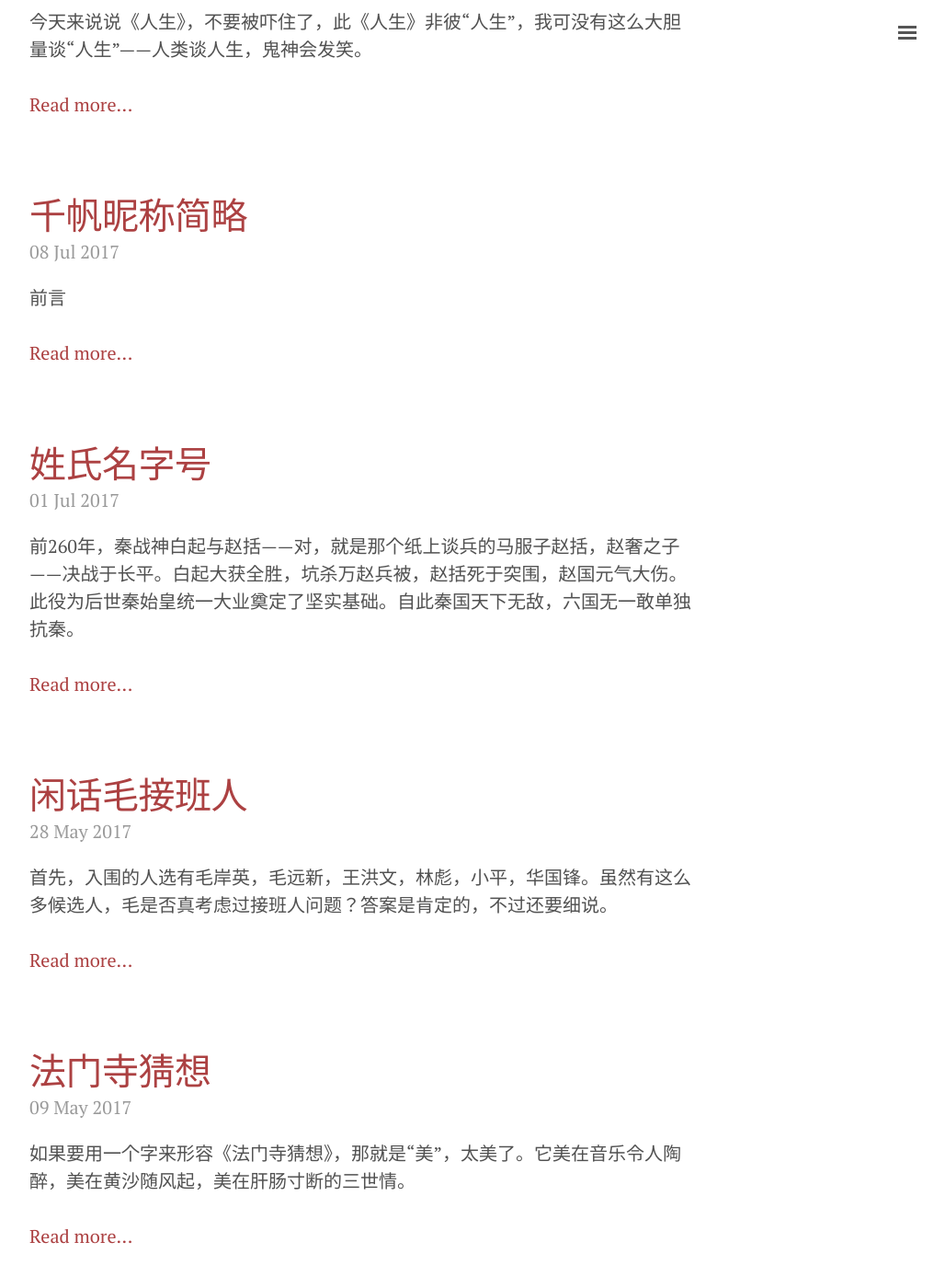
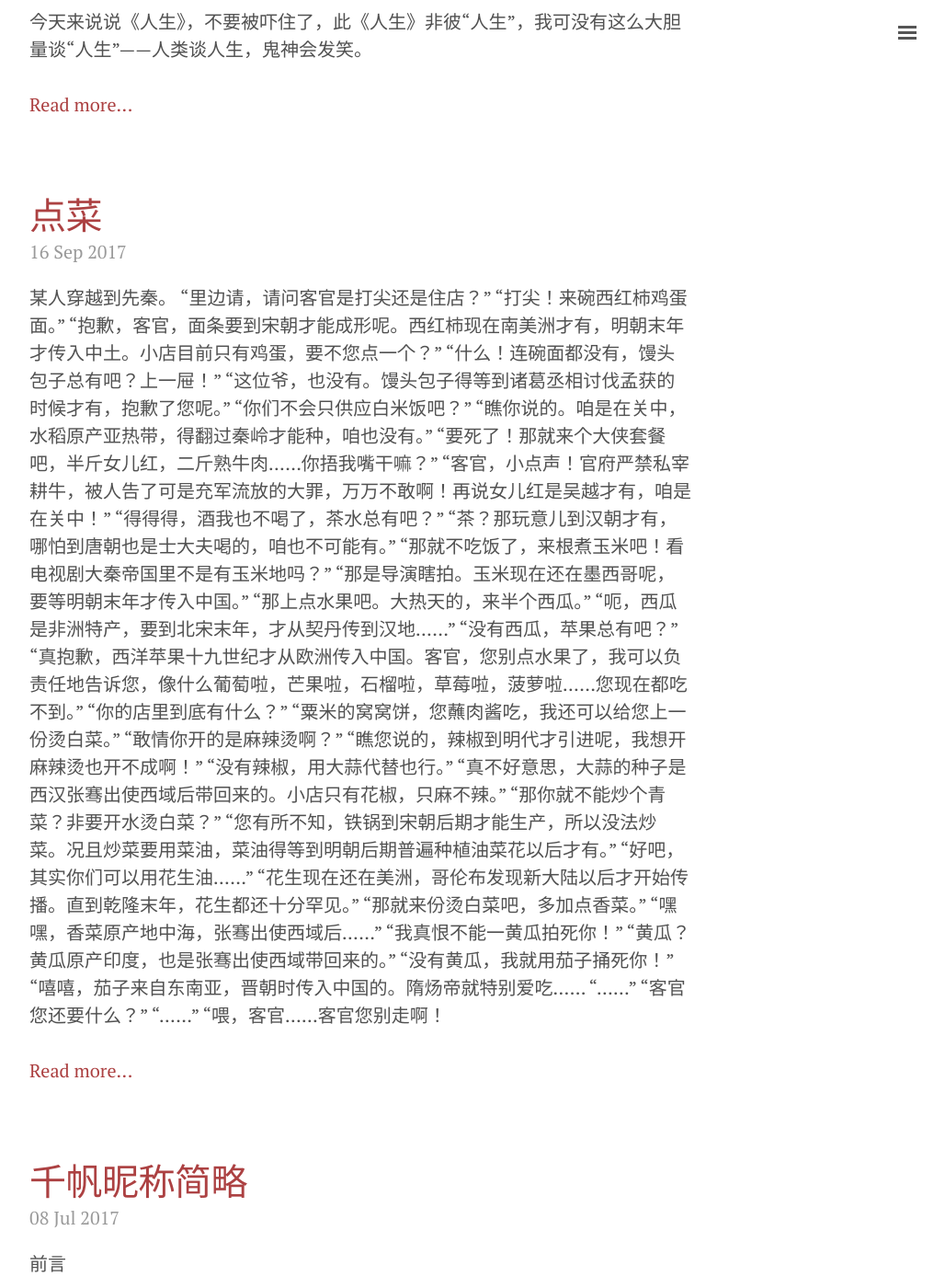
Before and after one commit to outsinre/zh-blog, a Jekyll site: the page built from index.html, in a window 1280 px wide and 1400 px high, scrolled down 223 px. Shown: the whole window at 92% size, without its empty margins (248-1276 px from the left). Built offline with Jekyll 4.4.1, drawn with Linux system fonts in a browser that asks for light colours; the list of posts is cut into pages by our own code.

Commit message:
ancient diet

```diff
--- /dev/null
+++ b/_posts/2017-09-16-diet.md
@@ -0,0 +1,45 @@
+---
+layout: post
+title: 点菜
+---
+
+某人穿越到先秦。
+“里边请，请问客官是打尖还是住店？”
+“打尖！来碗西红柿鸡蛋面。”
+“抱歉，客官，面条要到宋朝才能成形呢。西红柿现在南美洲才有，明朝末年才传入中土。小店目前只有鸡蛋，要不您点一个？”
+“什么！连碗面都没有，馒头包子总有吧？上一屉！”
+“这位爷，也没有。馒头包子得等到诸葛丞相讨伐孟获的时候才有，抱歉了您呢。”
+“你们不会只供应白米饭吧？”
+“瞧你说的。咱是在关中，水稻原产亚热带，得翻过秦岭才能种，咱也没有。”
+“要死了！那就来个大侠套餐吧，半斤女儿红，二斤熟牛肉……你捂我嘴干嘛？”
+“客官，小点声！官府严禁私宰耕牛，被人告了可是充军流放的大罪，万万不敢啊！再说女儿红是吴越才有，咱是在关中！”
+“得得得，酒我也不喝了，茶水总有吧？”
+“茶？那玩意儿到汉朝才有，哪怕到唐朝也是士大夫喝的，咱也不可能有。”
+“那就不吃饭了，来根煮玉米吧！看电视剧大秦帝国里不是有玉米地吗？”
+“那是导演瞎拍。玉米现在还在墨西哥呢，要等明朝末年才传入中国。”
+“那上点水果吧。大热天的，来半个西瓜。”
+“呃，西瓜是非洲特产，要到北宋末年，才从契丹传到汉地……”
+“没有西瓜，苹果总有吧？”
+“真抱歉，西洋苹果十九世纪才从欧洲传入中国。客官，您别点水果了，我可以负责任地告诉您，像什么葡萄啦，芒果啦，石榴啦，草莓啦，菠萝啦……您现在都吃不到。”
+“你的店里到底有什么？”
+“粟米的窝窝饼，您蘸肉酱吃，我还可以给您上一份烫白菜。”
+“敢情你开的是麻辣烫啊？”
+“瞧您说的，辣椒到明代才引进呢，我想开麻辣烫也开不成啊！”
+“没有辣椒，用大蒜代替也行。”
+“真不好意思，大蒜的种子是西汉张骞出使西域后带回来的。小店只有花椒，只麻不辣。”
+“那你就不能炒个青菜？非要开水烫白菜？”
+“您有所不知，铁锅到宋朝后期才能生产，所以没法炒菜。况且炒菜要用菜油，菜油得等到明朝后期普遍种植油菜花以后才有。”
+“好吧，其实你们可以用花生油……”
+“花生现在还在美洲，哥伦布发现新大陆以后才开始传播。直到乾隆末年，花生都还十分罕见。”
+“那就来份烫白菜吧，多加点香菜。”
+“嘿嘿，香菜原产地中海，张骞出使西域后……”
+“我真恨不能一黄瓜拍死你！”
+“黄瓜？黄瓜原产印度，也是张骞出使西域带回来的。”
+“没有黄瓜，我就用茄子捅死你！”
+“嘻嘻，茄子来自东南亚，晋朝时传入中国的。隋炀帝就特别爱吃……
+“……”
+“客官您还要什么？”
+“……”
+“喂，客官……客官您别走啊！
+
+>看来穿越到古代是一件及其艰苦的事情。细想起来，烧鸡其实也不错，毕竟那时的鸡靠双腿步行。
```
Also changed, not shown: _posts/2015-09-22-digest.md (+1 -0 lines), _posts/2017-07-08-nick.md (+1 -1 lines).
